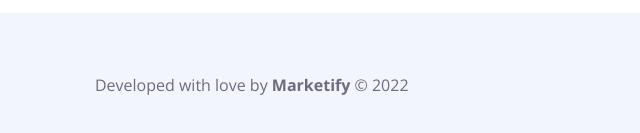
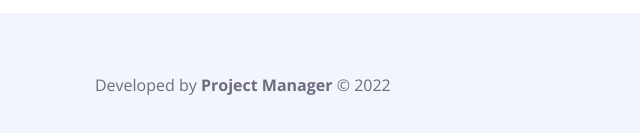
Before and after one commit to Manish-119/Dizme, a plain HTML site: page index.html in a window 1280 px wide. Shown: the part 9474-9607 px from the top of the page, 0-640 px from the left. Drawn offline with nearby package versions, Linux system fonts and the light colour scheme; no server answers; animation ran at ten frames a second.

Commit message:
Update index.html

```diff
--- a/index.html
+++ b/index.html
@@ -919,7 +919,7 @@
 <div class="container">
 <div class="inner">
 <div class="left wow fadeInLeft" data-wow-duration="1s">
-<p>Developed with love by <a href="https://themeforest.net/user/marketify" target="_blank">Marketify</a> &copy; 2022</p>
+<p>Developed by <a href="https://themeforest.net/user/marketify" target="_blank">Project Manager</a> &copy; 2022</p>
 </div>
 <div class="right wow fadeInRight" data-wow-duration="1s">
 <ul>
```
